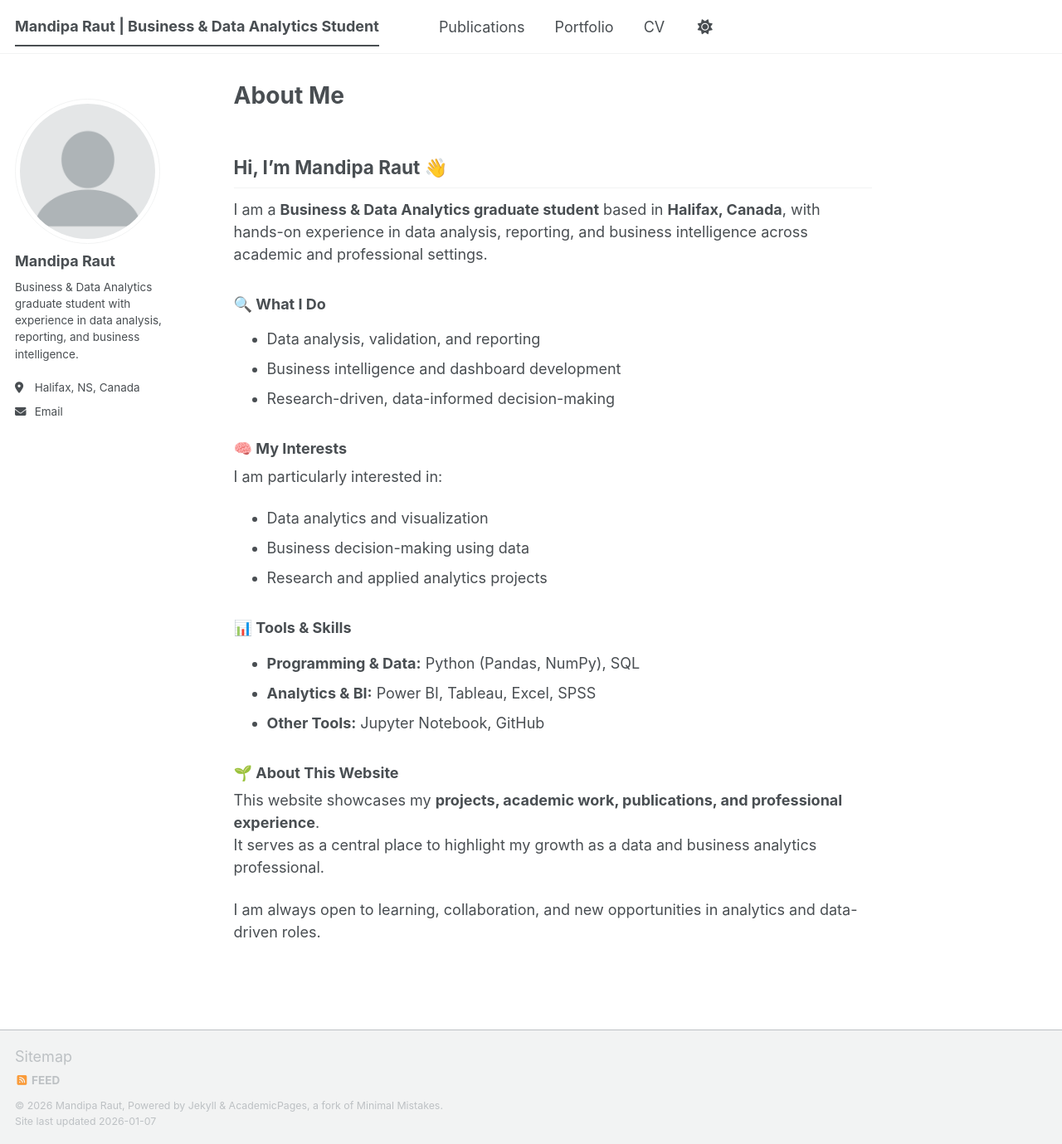
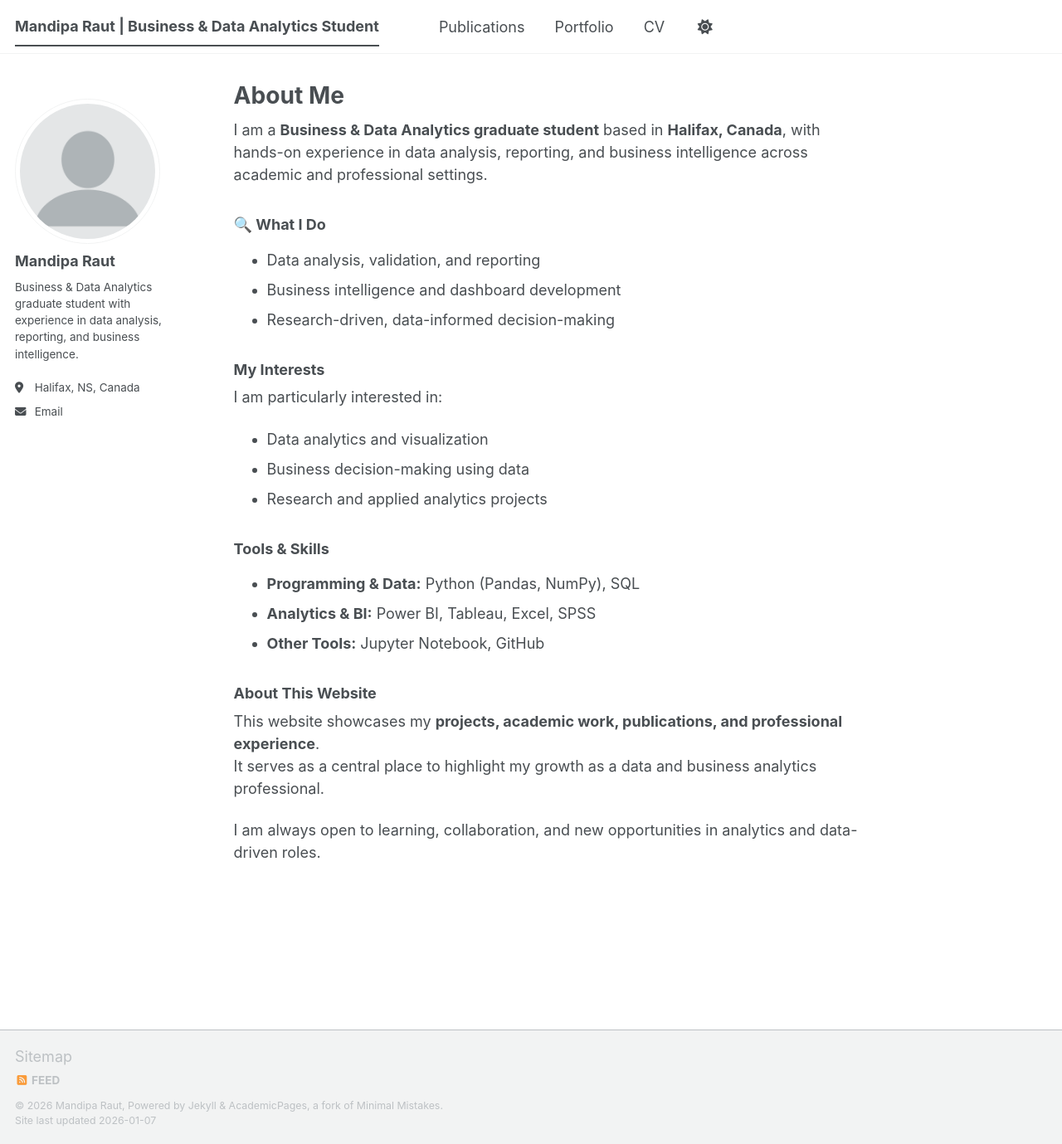
Before and after one commit to Mandiparaut/Mandiparaut.github.io, a Jekyll site: the page built from _pages/about.md, in a window 1280 px wide and 1379 px high. Shown: the whole window at 83% size. Built offline with Jekyll 4.4.1, drawn with Linux system fonts in a browser that asks for light colours; a script bundle is joined from its source files by our own code; library files that are not in the unit come from our copies.

Commit message:
Update about.md

```diff
--- a/_pages/about.md
+++ b/_pages/about.md
@@ -7,8 +7,6 @@ redirect_from:
   - /about.html
 ---
 
-## Hi, I’m Mandipa Raut 👋
-
 I am a **Business & Data Analytics graduate student** based in **Halifax, Canada**, with hands-on experience in data analysis, reporting, and business intelligence across academic and professional settings.
 
 ### 🔍 What I Do
@@ -16,18 +14,18 @@ I am a **Business & Data Analytics graduate student** based in **Halifax, Canada
 - Business intelligence and dashboard development
 - Research-driven, data-informed decision-making
 
-### 🧠 My Interests
+### My Interests
 I am particularly interested in:
 - Data analytics and visualization
 - Business decision-making using data
 - Research and applied analytics projects
 
-### 📊 Tools & Skills
+### Tools & Skills
 - **Programming & Data:** Python (Pandas, NumPy), SQL
 - **Analytics & BI:** Power BI, Tableau, Excel, SPSS
 - **Other Tools:** Jupyter Notebook, GitHub
 
-### 🌱 About This Website
+### About This Website
 This website showcases my **projects, academic work, publications, and professional experience**.
 It serves as a central place to highlight my growth as a data and business analytics professional.
 
```
